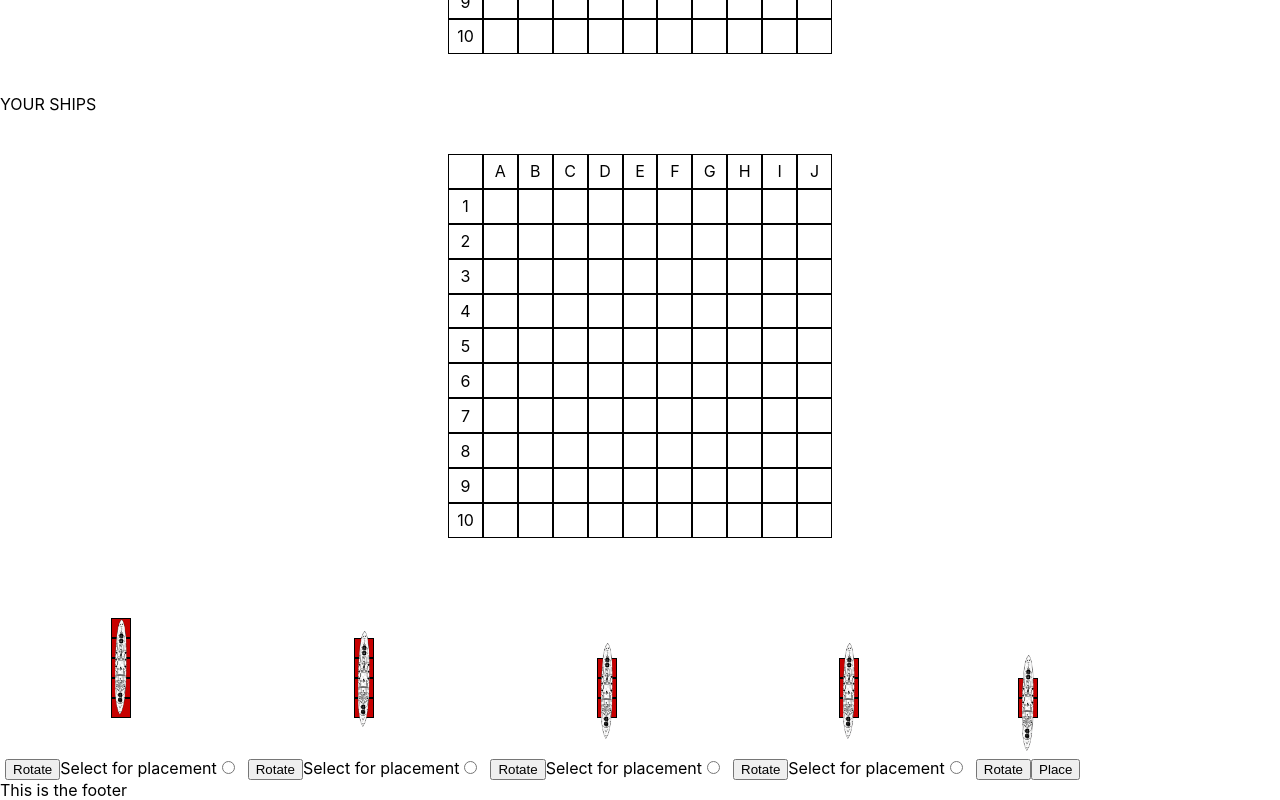
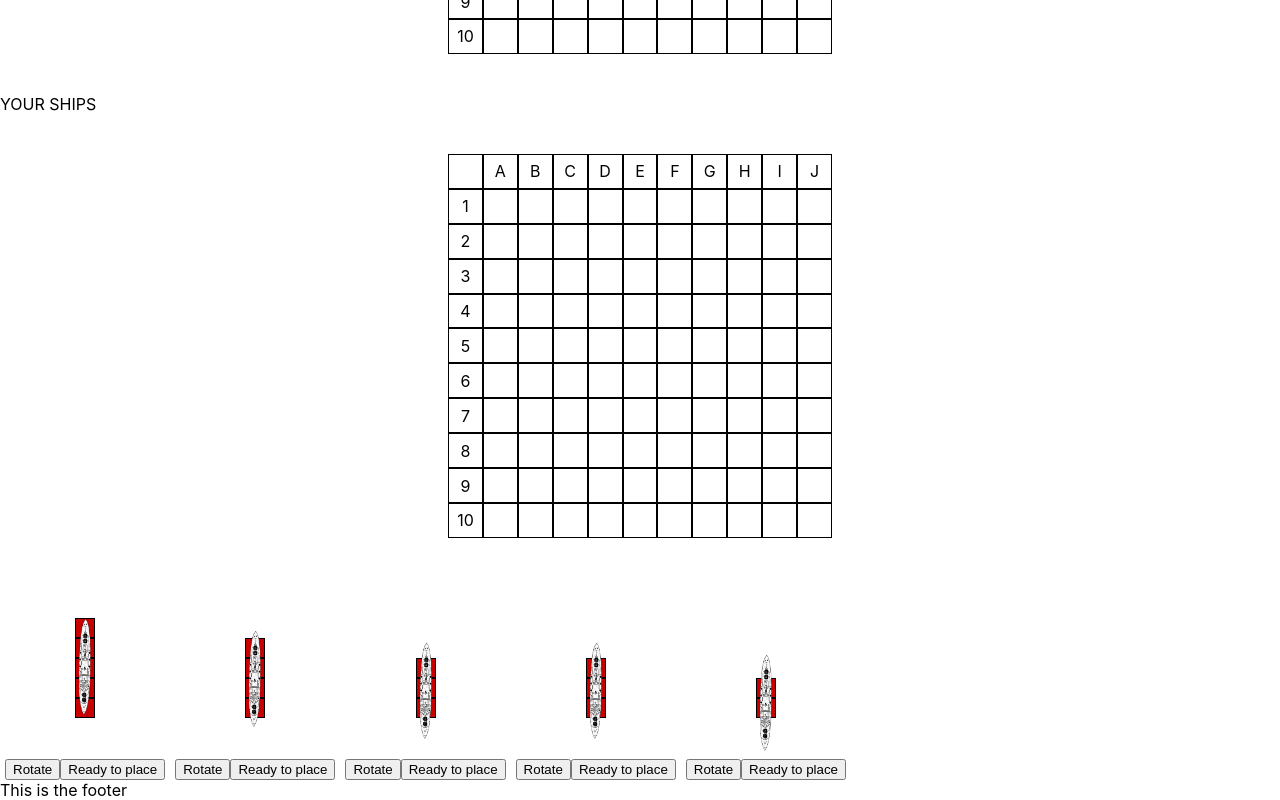
Before and after one commit to caldric/battleship-client, a React (Create React App) app: page /game in a window 1280 px wide. Shown: the part 568-1368 px from the top of the page. Built offline with nearby package versions, Linux system fonts and the light colour scheme.

Commit message:
finished refacoring to buttons and added state to transfer data to board

```diff
--- a/src/component/AllShips.jsx
+++ b/src/component/AllShips.jsx
@@ -2,10 +2,42 @@ import React from 'react';
 import Square from './Square';
 import Ship from './Ship';
 
-const AllShips = () => {
+const AllShips = (props) => {
   const rotateSquare = (event) => {
     let parentElem = event.target.parentNode;
     parentElem.childNodes[0].classList.toggle('rotate');
+  };
+
+  const placeShip = (event) => {
+    event.preventDefault();
+    let parentElem = event.target.parentNode;
+    let name = parentElem.childNodes[0].id;
+
+    let classes = parentElem.childNodes[0].className;
+    let rotate = classes.includes('rotate');
+
+    let length = 0;
+    switch (name) {
+      case 'carrier':
+        length = 5;
+        break;
+      case 'battleship':
+        length = 4;
+        break;
+      case 'cruiser':
+        length = 3;
+        break;
+      case 'submarine':
+        length = 3;
+        break;
+      case 'destroyer':
+        length = 2;
+        break;
+      default:
+        break;
+    }
+    console.log(`placeShip`, { name: name, length: length, rotate: rotate });
+    props.setCurrShip({ name: name, length: length, rotate: rotate });
   };
 
   return (
@@ -14,59 +46,40 @@ const AllShips = () => {
         <div className="shipContainer">
           <Ship length={5} name={'carrier'} />
           <button onClick={(e) => rotateSquare(e)}>Rotate</button>
-          <label htmlFor="shipRadio">Select for placement</label>
-          <input
-            type="radio"
-            name="shipRadio"
-            className={`radio-carrier`}
-            value="carrier"
-          />
+          <button onClick={(e) => placeShip(e)} className={`place-carrier`}>
+            Ready to place
+          </button>
         </div>
 
         <div className="shipContainer">
           <Ship length={4} name={'battleship'} />
           <button onClick={(e) => rotateSquare(e)}>Rotate</button>
-          <label htmlFor="shipRadio">Select for placement</label>
-          <input
-            type="radio"
-            name="shipRadio"
-            className={`radio-battleship`}
-            value="battleship"
-          />
+          <button onClick={(e) => placeShip(e)} className={`place-battleship`}>
+            Ready to place
+          </button>
         </div>
 
         <div className="shipContainer">
           <Ship length={3} name={'cruiser'} />
           <button onClick={(e) => rotateSquare(e)}>Rotate</button>
-          <label htmlFor="shipRadio">Select for placement</label>
-          <input
-            type="radio"
-            name="shipRadio"
-            className={`radio-cruiser`}
-            value="cruiser"
-          />
+          <button onClick={(e) => placeShip(e)} className={`place-cruiser`}>
+            Ready to place
+          </button>
         </div>
 
         <div className="shipContainer">
           <Ship length={3} name={'submarine'} />
           <button onClick={(e) => rotateSquare(e)}>Rotate</button>
-          <label htmlFor="shipRadio">Select for placement</label>
-          <input
-            type="radio"
-            name="shipRadio"
-            className={`radio-submarine`}
-            value="submarine"
-          />
+          <button onClick={(e) => placeShip(e)} className={`place-submarine`}>
+            Ready to place
+          </button>
         </div>
 
         <div className="shipContainer">
           <Ship length={2} name={'destroyer'} />
           <button onClick={(e) => rotateSquare(e)}>Rotate</button>
-          <button
-            onClick={() => setCurrShip({ name: '' })}
-            className={`place-destroyer`}
-          >
-            Place
+          <button onClick={(e) => placeShip(e)} className={`place-destroyer`}>
+            Ready to place
           </button>
         </div>
       </div>
--- a/src/component/Game.jsx
+++ b/src/component/Game.jsx
@@ -15,7 +15,7 @@ const Game = () => {
       <p>ENEMY SHIPS</p>
       <Board />
       <p>YOUR SHIPS</p>
-      <Board />
+      <Board currShip={currShip} />
       <AllShips setCurrShip={setCurrShip} />
     </div>
   );
```
